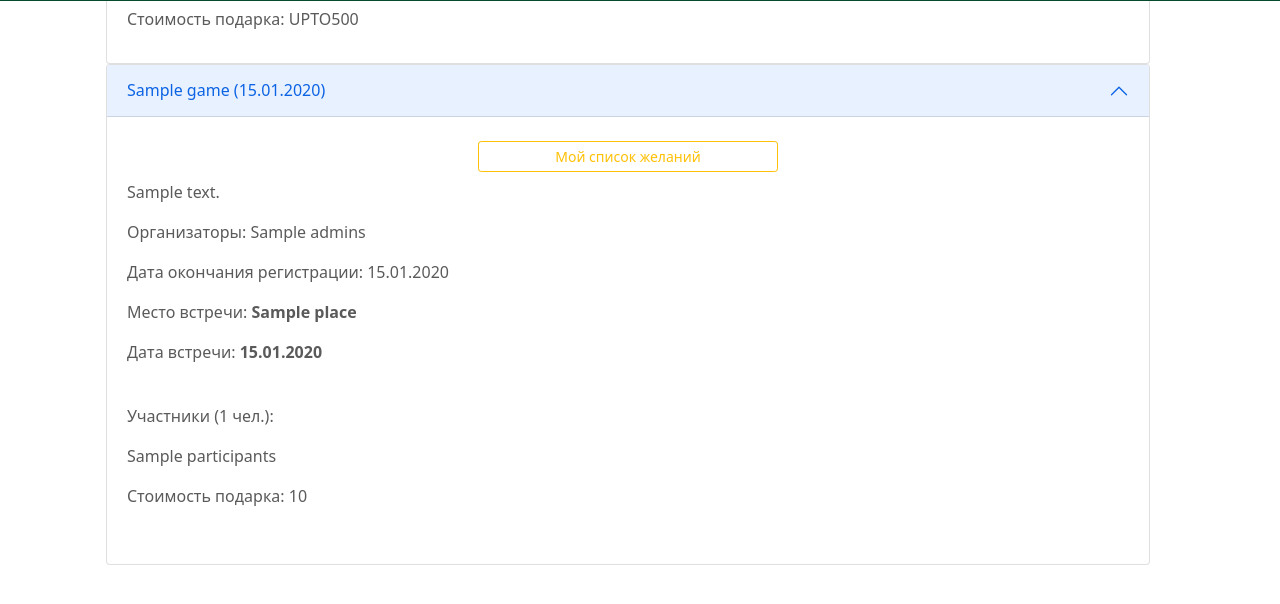
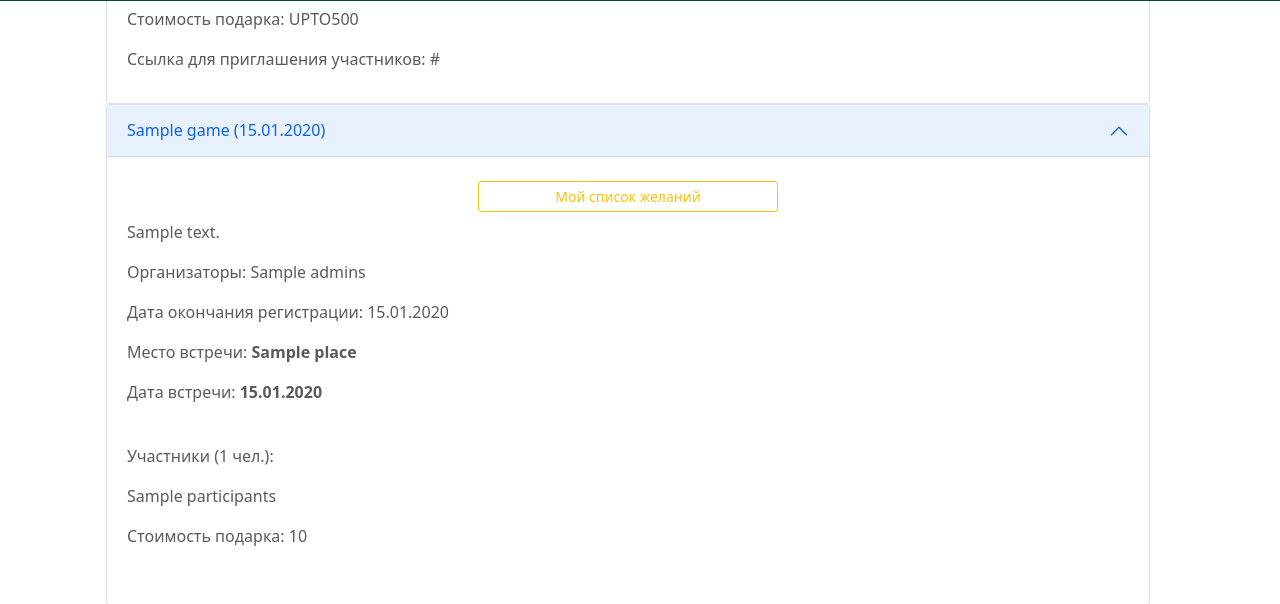
Before and after one commit to breduin/secret-santa, a Django app: template user_profile/templates/user_profile/profile.html in a window 1280 px wide, after a click that opens the changed part. Shown: the part 799-1403 px from the top of the page. Before the commit the page ends 1364 px from the top, so only its background shows below. Run offline with Django 4.2, Linux system fonts and the light colour scheme; tables that the repository leaves empty hold one stand-in row (values such as "Sample post"); the template is opened without the code that fills it: values that come from a table or form of the project are taken from there, most other values are stand-ins (such as "Sample title", 1, 10 or a date in 2020); parts of the project's set-up code (start-up, migrations or seed data) failed here and were passed over; some libraries are stand-ins or nearby versions.

Commit message:
Add register link dummy to profile

```diff
--- a/user_profile/templates/user_profile/profile.html
+++ b/user_profile/templates/user_profile/profile.html
@@ -114,6 +114,7 @@
           <br/>
           <p>Участники ({{game.participants_count}} чел.):</p><p>{{game.participants}}</p>
           <p>Стоимость подарка: {{game.gift_cost_limit}}</p>
+          <p>Ссылка для приглашения участников: {{register_link}}</p>
           {% if game.is_admin or game.is_creator %}
             <div class="row m-2" id="test_buttons">
               <a class="btn btn-outline-secondary mx-auto btn-sm" href="{% url 'toss' game.id %}" role="button" style="max-width: 250px;">Провести жеребьевку</a>
--- a/user_profile/views.py
+++ b/user_profile/views.py
@@ -72,6 +72,8 @@ def profile(request, profile_id):
         'user': user,
         'last_games': [serialize_game(game, user) for game in last_games],
         'current_games': [serialize_game(game, user) for game in current_games],
+        # TODO: вставить ссылку для регистрации участников на игру
+        'register_link': 'http://что-то там'
     }
 
     return render(request, 'user_profile/profile.html', context)
```
